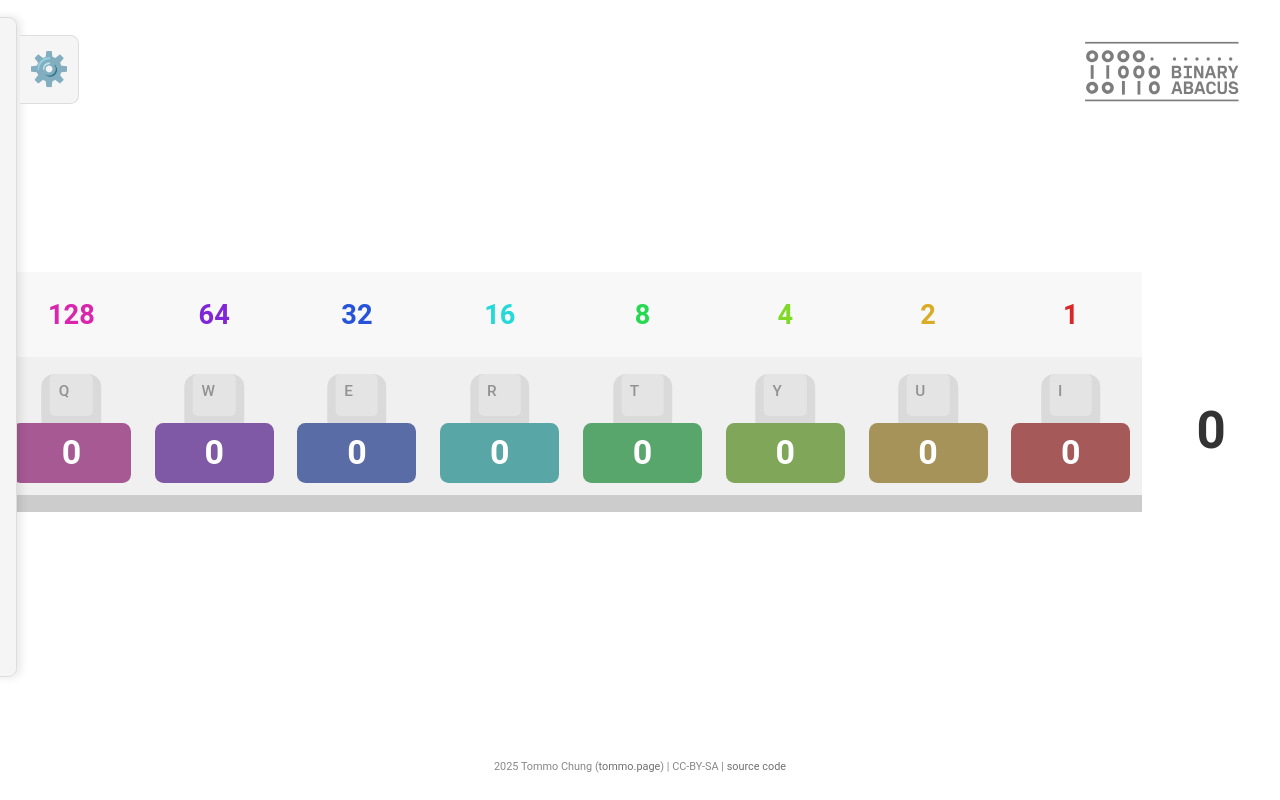
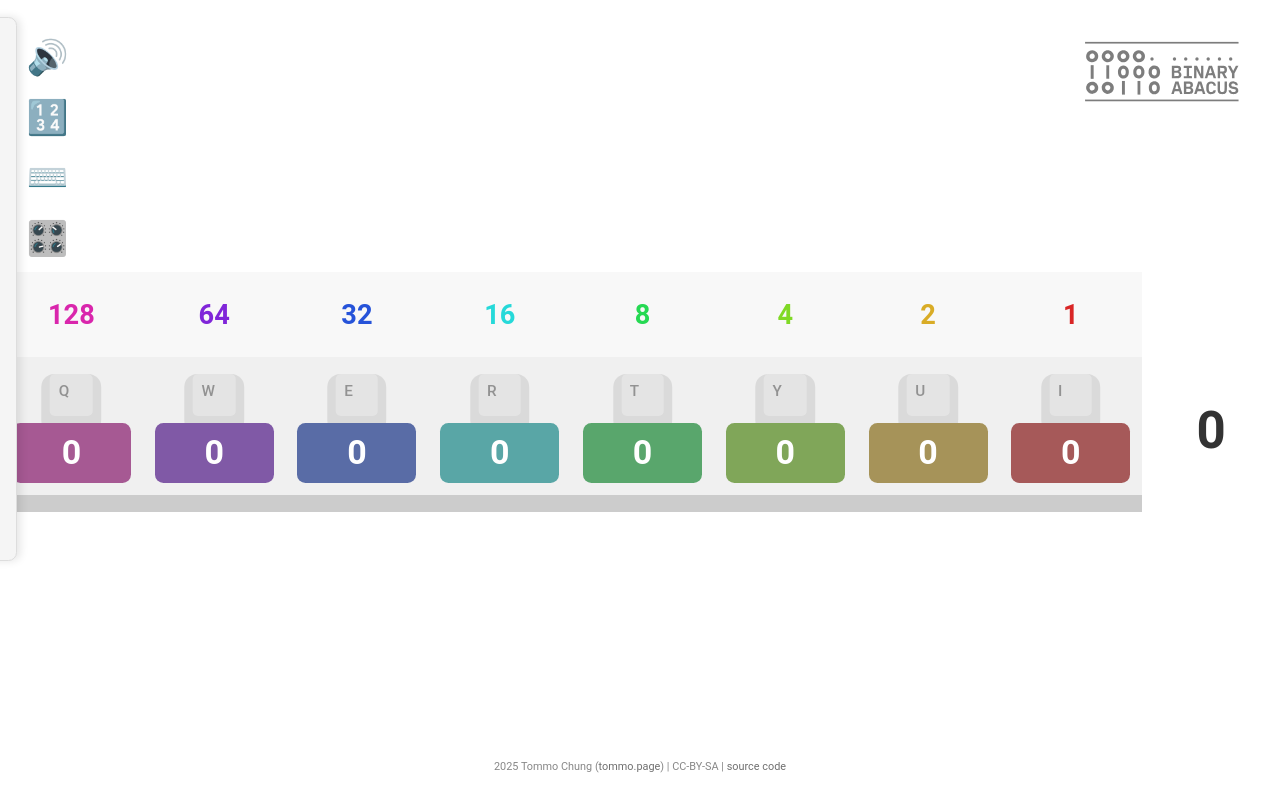
Before and after one commit to tommoED/binary-abacus, a React (Create React App) app: page / in a window 1280 px wide. Built offline with nearby package versions, Linux system fonts and the light colour scheme.

Commit message:
settings tweaks

```diff
--- a/src/App.js
+++ b/src/App.js
@@ -2,7 +2,7 @@ import React, { useState, useEffect, useCallback, useRef } from 'react';
 import SettingsPanel from './components/SettingsPanel';
 import AbacusGrid from './components/AbacusGrid';
 import Footer from './components/Footer';
-import { MAX_ROWS, MAX_COLS, keyboardMap, playSnapSound } from './constants';
+import { MAX_ROWS, MAX_COLS, keyboardMap, snapSoundInstance } from './constants';
 import './styles/Abacus.css'; // Import styles
 
 function App() {
@@ -14,6 +14,7 @@ function App() {
     const [encoding, setEncoding] = useState(0); // 0 = Unsigned
     const [showDigits, setShowDigits] = useState(true);
     const [showKeys, setShowKeys] = useState(true); // Default to showing keys
+    const [soundOn, setSoundOn] = useState(true);
     const [settingsOpen, setSettingsOpen] = useState(false);
 
     // Interaction State
@@ -50,14 +51,16 @@ function App() {
             }
 
             if (changed) {
-                playSnapSound();
+                if (soundOn) {
+                    playSnapSound();
+                }
                 const nextRegisters = [...prevRegisters];
                 nextRegisters[rowIndex] = newVal;
                 return nextRegisters;
             }
             return prevRegisters; // No change, return original array
         });
-    }, []); // No dependencies needed as setRegisters handles updates correctly
+    }, [soundOn]); // Add soundOn as a dependency
 
     // --- Event Handlers ---
     const handleRowsChange = (e) => {
@@ -97,9 +100,11 @@ function App() {
          }
     };
 
-    const handleShowDigitsChange = (e) => setShowDigits(e.target.checked);
-    const handleShowKeysChange = (e) => setShowKeys(e.target.checked);
+    const handleSoundChange = () => setSoundOn(prev => !prev);
+    const handleShowDigitsChange = () => setShowDigits(prev => !prev);
+    const handleShowKeysChange = () => setShowKeys(prev => !prev);
     const toggleSettings = () => setSettingsOpen(prev => !prev);
+    const exitSettings = () => setSettingsOpen(false);
 
     // Bead Interaction Handlers
     const handleBeadMouseDown = useCallback((event, rowIndex, colIndex) => {
@@ -131,6 +136,15 @@ function App() {
     const handleContextMenu = useCallback((event) => {
          event.preventDefault(); // Prevent browser context menu
     }, []);
+
+    const playSnapSound = () => {
+        snapSoundInstance.currentTime = 0;
+        if (soundOn) {
+            snapSoundInstance.play().catch(e => console.warn("Audio play failed:", e));
+        }
+    };
+
+
 
 
     // --- Keyboard Handling Effect ---
@@ -271,6 +285,9 @@ function App() {
                 handleShowDigitsChange={handleShowDigitsChange}
                 showKeys={showKeys}
                 handleShowKeysChange={handleShowKeysChange}
+                soundOn={soundOn}
+                handleSoundChange={handleSoundChange}
+                exitSettings={exitSettings}
             />
 
             <main> {/* Wrap main content */}
--- a/src/components/SettingsPanel.js
+++ b/src/components/SettingsPanel.js
@@ -14,10 +14,36 @@ const SettingsPanel = ({
     handleShowDigitsChange,
     showKeys,
     handleShowKeysChange,
+    soundOn,
+    handleSoundChange,
+    exitSettings,
 }) => {
     return (
-        <div className={`settings-panel ${isOpen ? 'open' : ''}`}>
-            <div className="settings-toggle" onClick={toggleSettings}>⚙️</div>
+        <div className={`settings-panel ${isOpen ? 'open' : ''}`} onBlur={exitSettings}>
+            <div className="toggle-buttons">
+                <button className={`toggle-button ${soundOn ? 'active' : 'disabled'}`}
+                    onClick={handleSoundChange}
+                    title="Sound"
+                >
+                    {soundOn ? '🔊' : '🔈'}
+                </button>
+                <button
+                    className={`toggle-button ${showDigits ? 'active' : 'disabled'}`}
+                    onClick={handleShowDigitsChange}
+                    title="Show Digits (0/1)"
+                >
+                    {showDigits ? '🔢' : <span>🔢<span>❌</span></span>}
+                </button>
+                <button
+                    className={`toggle-button ${showKeys ? 'active' : 'disabled'}`}
+                    onClick={handleShowKeysChange}
+                    title="Show Key Hints"
+                >
+                    {showKeys ? '⌨️' : <span>⌨️<span>❌</span></span>}
+                </button>
+                 <button className="toggle-button" onClick={toggleSettings}>🎛️</button>
+            </div>
+
             <h2>Settings</h2>
             <div className="control-group">
                 <label htmlFor="rows">Number of Rows (Max: {MAX_ROWS}):</label>
@@ -49,24 +75,6 @@ const SettingsPanel = ({
                     ))}
                 </select>
             </div>
-            <div className="control-group checkbox-group">
-                <label htmlFor="showDigits">Show Digits (0/1):</label>
-                <input
-                    type="checkbox"
-                    id="showDigits"
-                    checked={showDigits}
-                    onChange={handleShowDigitsChange}
-                />
-            </div>
-            <div className="control-group checkbox-group">
-                <label htmlFor="showKeys">Show Key Hints:</label>
-                <input
-                    type="checkbox"
-                    id="showKeys"
-                    checked={showKeys}
-                    onChange={handleShowKeysChange}
-                 />
-            </div>
         </div>
     );
 };
--- a/src/constants.js
+++ b/src/constants.js
@@ -1,3 +1,4 @@
+
 export const Encodings = [
     { value: 0, label: "Unsigned" },
     { value: 1, label: "2s Complement" },
@@ -25,26 +26,5 @@ export const keyboardMap = keyboardMatrix.map(row => row.split(''));
 
 // Audio setup - consider preloading or handling loading state
 // It's often better to create the Audio object once
-let snapSoundInstance = null;
-export const getSnapSound = () => {
-    if (!snapSoundInstance && typeof Audio !== 'undefined') {
-        try {
-            // Use PUBLIC_URL for GitHub Pages compatibility
-            snapSoundInstance = new Audio(`${process.env.PUBLIC_URL}/assets/snap.wav`);
-            snapSoundInstance.volume = 1.0;
-        } catch (error) {
-            console.error("Failed to load snap sound:", error);
-            // Provide a dummy object if Audio fails (e.g., in SSR)
-            snapSoundInstance = { play: () => {}, currentTime: 0 };
-        }
-    } else if (!snapSoundInstance) {
-        snapSoundInstance = { play: () => {}, currentTime: 0 };
-    }
-    return snapSoundInstance;
-};
-
-export const playSnapSound = () => {
-    const sound = getSnapSound();
-    sound.currentTime = 0; // Reset playback
-    sound.play().catch(e => console.warn("Audio play failed:", e)); // Handle potential play errors
-};
+export const snapSoundInstance = new Audio(`${process.env.PUBLIC_URL}/assets/snap.wav`);
+snapSoundInstance.volume = 0.6;
--- a/src/styles/Abacus.css
+++ b/src/styles/Abacus.css
@@ -135,6 +135,31 @@ td.row-total {
     font-size: 1.2em; /* Make gear bigger */
     line-height: 1; /* Ensure tight fit */
 }
+
+.toggle-buttons {
+    display: flex;
+    flex-direction: column;
+    position: absolute;
+    right: -37px;
+    top: 10px;
+    gap: 10px;
+    margin-bottom: 10px;
+    font-size: 20px;
+    background:none;
+}
+
+.toggle-buttons button {
+    background:none;
+    border:none;
+    cursor:pointer;
+    font-size: 20px;
+}
+
+.toggle-buttons span span {
+    position: absolute;
+    right: 4px;
+}
+
 
 .settings-panel:not(.open):hover {
     transform: translateX(-88%); /* Adjust hover reveal */
@@ -286,25 +311,7 @@ td.row-total {
     opacity: 1;
 }
 
-/* Add button styling if you add buttons */
-button {
-    background-color: #4CAF50;
-    border: none;
-    color: white;
-    padding: 10px 15px;
-    text-align: center;
-    text-decoration: none;
-    display: inline-block;
-    font-size: 14px;
-    margin: 10px 0;
-    cursor: pointer;
-    border-radius: 4px;
-    transition: background-color 0.2s;
-}
 
-button:hover {
-    background-color: #45a049;
-}
 button:disabled {
     background-color: #cccccc;
     cursor: not-allowed;
```
